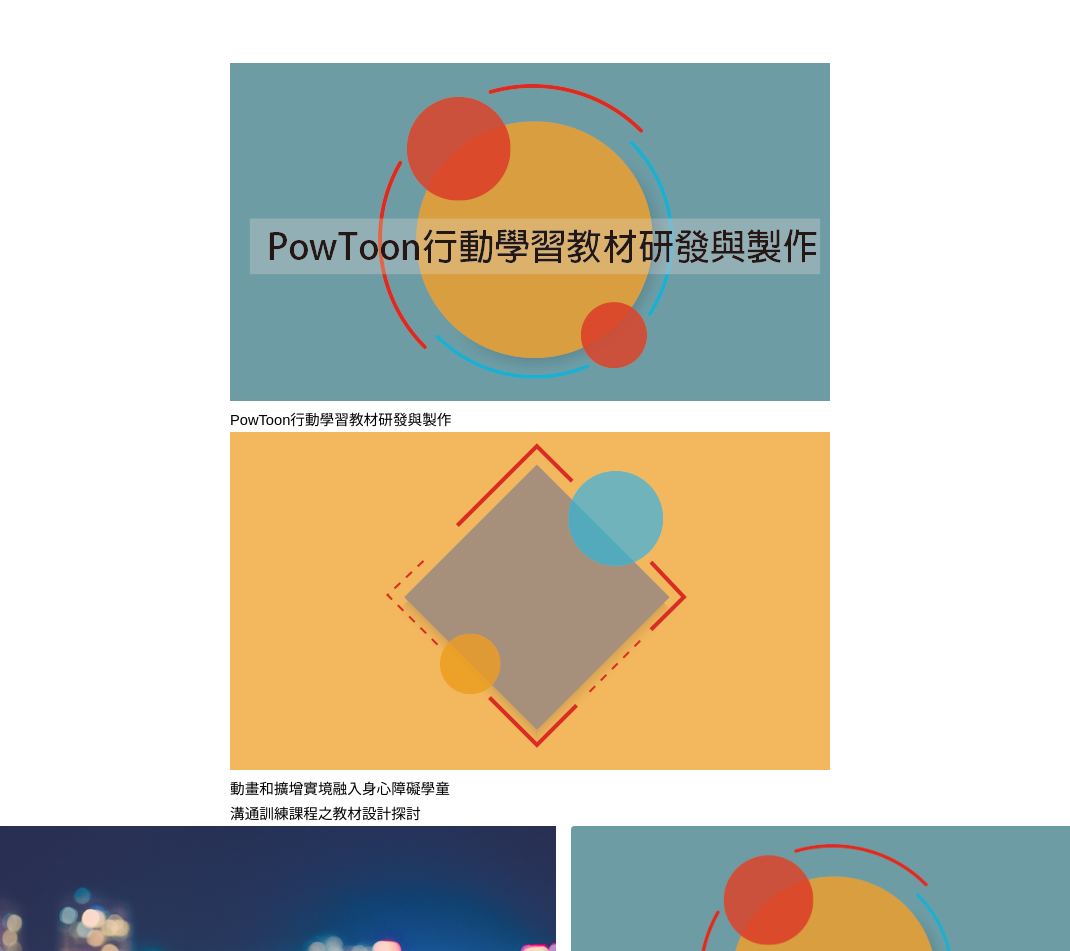
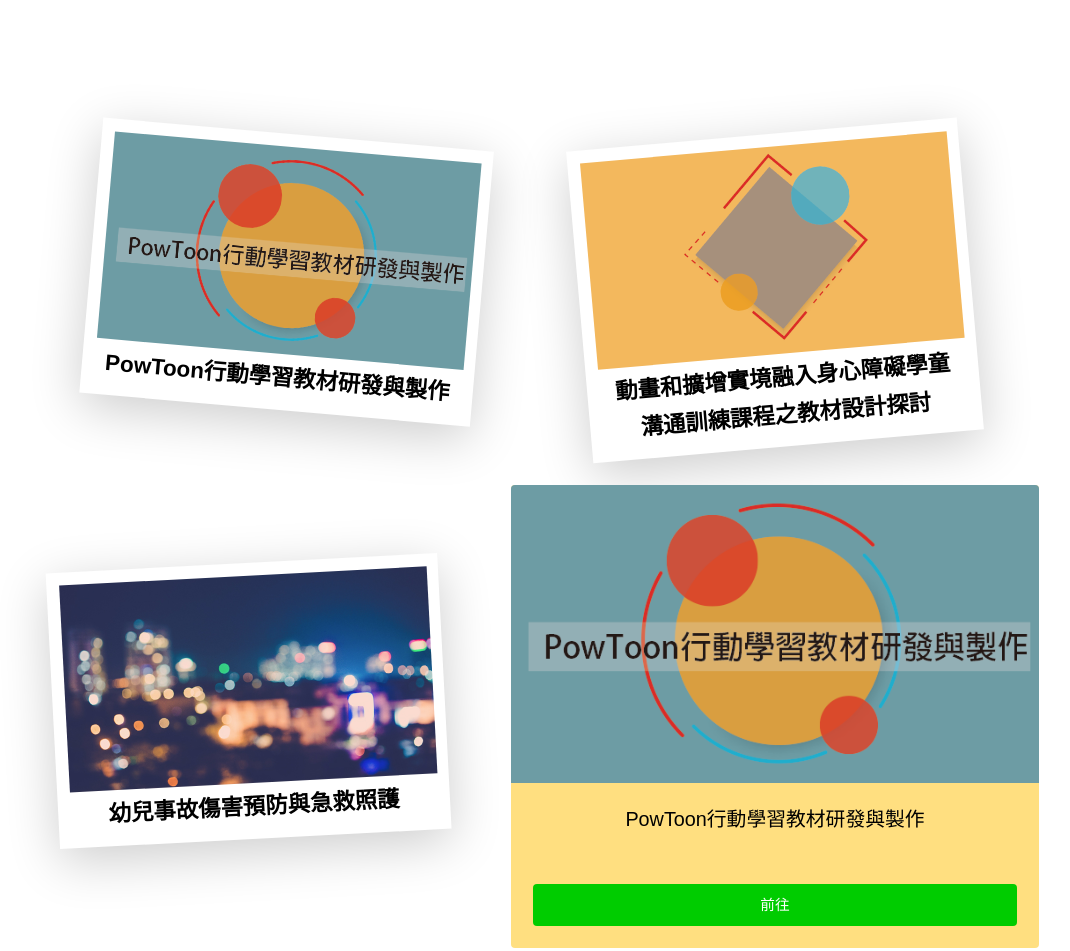
Before and after one commit to iamyugachang/-, a plain HTML site: page index.html in a window 1280 px wide. Shown: the part 1820-2771 px from the top of the page, without its empty margins (110-1180 px from the left). Drawn offline with Linux system fonts and the light colour scheme; a script that the page names is missing; a web font is replaced by a local one.

Commit message:
Add files via upload

```diff
--- a/assets/css/main.css
+++ b/assets/css/main.css
@@ -1096,9 +1096,10 @@
 		}
 
 		#main .inner {
-			width: 90%;
+			width: 100%;
 			max-width: 80em;
 			margin: 0 auto;
+
 		}
 
 			@media screen and (max-width: 480px) {
@@ -1424,8 +1425,88 @@
 display:none;
 }
 
-img{
-  position:relative;
 
 
+.polaroid {
+  background: #fff;
+  padding: 1rem;
+  box-shadow: 0 1rem 4rem rgba(0,0,0,0.2);
+
 }
+.polaroid > img{
+  max-width:100%;
+  height: auto;
+
+}
+
+.polaroid img{
+	width:460px;
+}
+.caption {
+	font-weight:bold;
+  font-size: 1.75rem;
+  text-align: center;
+  max-width: 100%;
+  height: auto;
+}
+.item {
+  width: 490px;
+  display: inline-block;
+  margin-top: 2rem;
+  //filter: grayscale(100%);
+}
+
+.item:nth-of-type(4n+1) {
+  transform: scale(0.8, 0.8) rotate(5deg);
+  transition: all 0.35s;
+}
+.item:nth-of-type(4n+1) .polaroid:before {
+  transform: rotate(6deg);
+  height: 20%;
+  width: 47%;
+  bottom: 30px;
+  right: 12px;
+  box-shadow: 0 2.1rem 2rem rgba(0,0,0,0.4);
+}
+.item:nth-of-type(4n+2) {
+  transform: scale(0.8, 0.8) rotate(-5deg);
+  transition: all 0.35s;
+}
+.item:nth-of-type(4n+2) .polaroid:before {
+  transform: rotate(-6deg);
+  height: 20%;
+  width: 47%;
+  bottom: 30px;
+  left: 12px;
+  box-shadow: 0 2.1rem 2rem rgba(0,0,0,0.4);
+}
+.item:nth-of-type(4n+4) {
+  transform: scale(0.8, 0.8) rotate(3deg);
+  transition: all 0.35s;
+}
+.item:nth-of-type(4n+4) .polaroid:before {
+  transform: rotate(4deg);
+  height: 20%;
+  width: 47%;
+  bottom: 30px;
+  right: 12px;
+  box-shadow: 0 2.1rem 2rem rgba(0,0,0,0.3);
+}
+.item:nth-of-type(4n+3) {
+  transform: scale(0.8, 0.8) rotate(-3deg);
+  transition: all 0.35s;
+}
+.item:nth-of-type(4n+3) .polaroid:before {
+  transform: rotate(-4deg);
+  height: 20%;
+  width: 47%;
+  bottom: 30px;
+  left: 12px;
+  box-shadow: 0 2.1rem 2rem rgba(0,0,0,0.3);
+}
+.item:hover {
+  filter: none;
+  transform: scale(1, 1) rotate(0deg) !important;
+  transition: all 0.35s;
+  z-index:15;
+}
```
